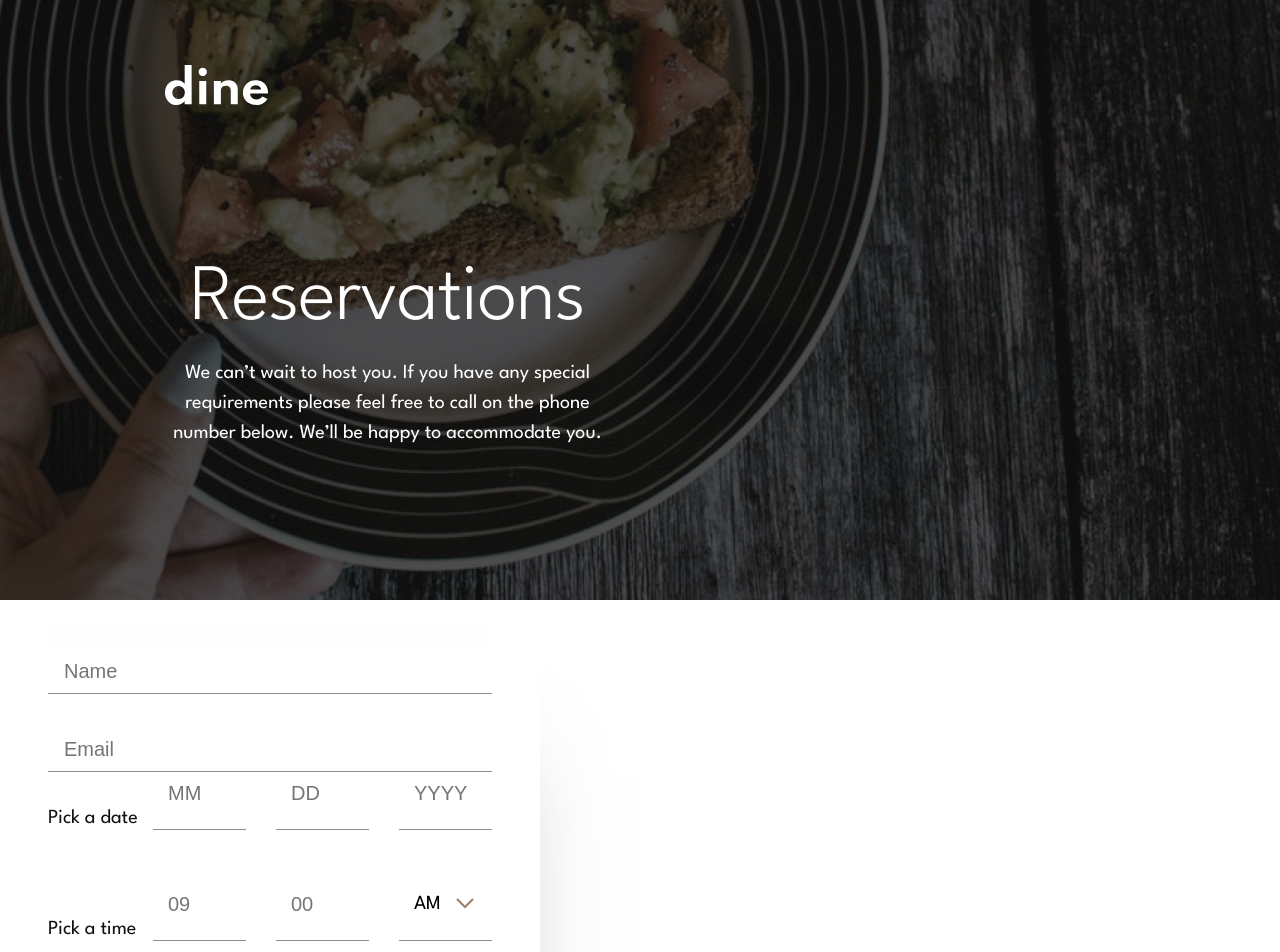
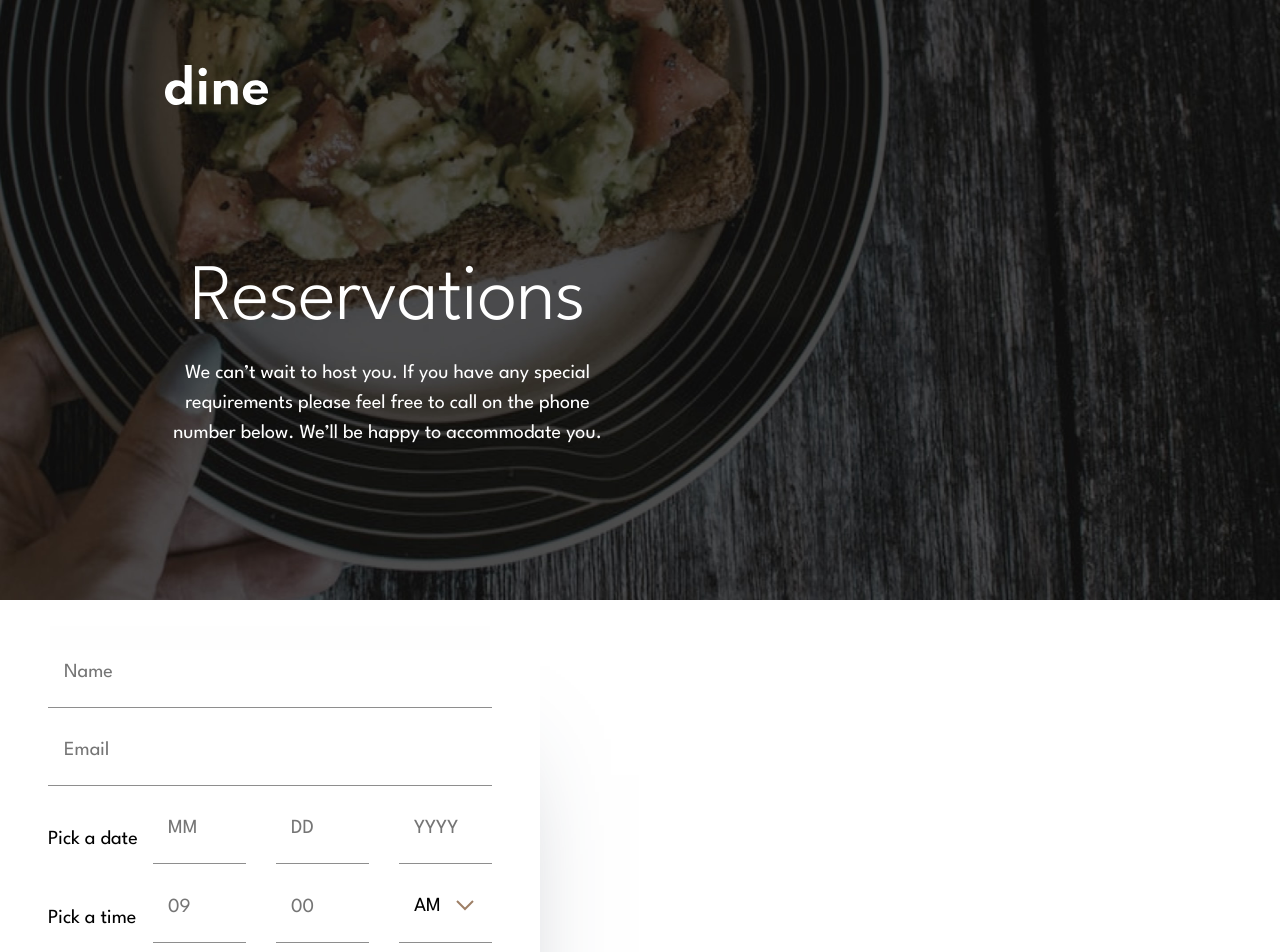
Before and after one commit to DKapteyn/restaurant-site, a Next.js app: page /orderPage in a window 1280 px wide. Shown: the top 952 px of the page. Built offline with nearby package versions, Linux system fonts and the light colour scheme.

Commit message:
style changes to ResForm

```diff
--- a/styles/OrderPage/ResForm.module.scss
+++ b/styles/OrderPage/ResForm.module.scss
@@ -39,6 +39,9 @@
   padding-left: 16px;
 
   height: 43px;
+  &:focus-within {
+    outline: none;
+  }
 }
 .inText::placeholder,
 .inDate::placeholder,
@@ -47,15 +50,23 @@
   font-weight: 400;
   font-size: 20px;
   line-height: 28px;
+  padding-bottom: 14px;
+  font-family: "League Spartan";
 }
 
 .inTextEmail {
-  margin-top: 34px;
+  margin-top: 20px;
+
+  @include screen.tabletAndDesktop {
+    margin-bottom: 20px;
+  }
 }
 
 .inDateContainer {
   height: 79px;
-  margin-bottom: 32px;
+  & > :nth-child(2) {
+    margin-bottom: 32px;
+  }
 }
 
 .inDateAndText {
@@ -75,10 +86,7 @@
   width: 100%;
   height: 43px;
   line-height: 0px;
-  padding: 0px;
-  padding-bottom: 14px;
-  padding-left: 15px;
-  margin-bottom: 14px;
+  padding: 0px 0px 14px 15px;
   margin-left: 15px;
 
   &:focus-within {
@@ -90,14 +98,15 @@
   font-weight: 400;
   font-size: 20px;
   line-height: 28px;
-  margin-top: 32px;
-  margin-bottom: 0px;
-
+  @include screen.mobile {
+    margin-top: 32px;
+    margin-bottom: 0px;
+  }
   /* identical to box height, or 140% */
 
-  color: #111111;
   @include screen.tabletAndDesktop {
     min-width: 90px;
+    margin-top: 19px;
   }
 }
 
```
